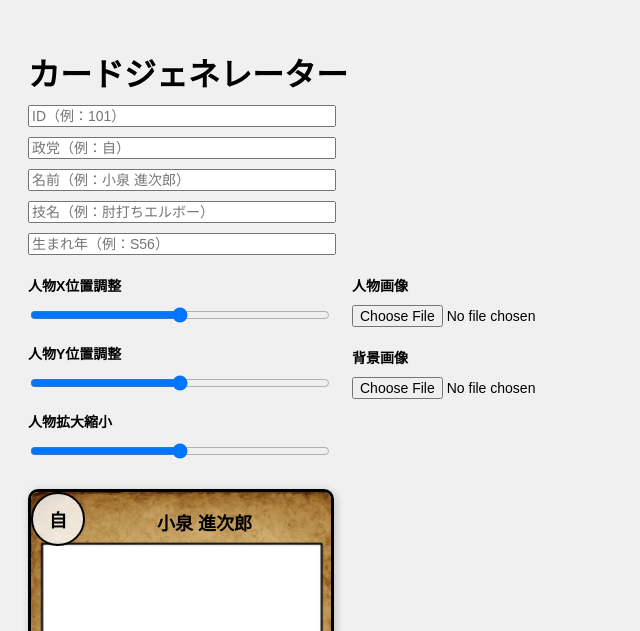
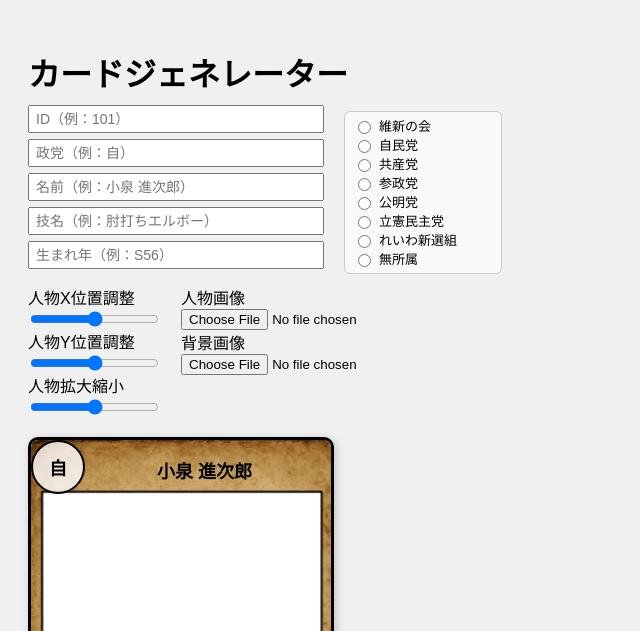
Before and after one commit to SotaAraki/PolitZukan, a website: page cardMaker.html in a window 1280 px wide. Shown: the top 631 px of the page, without its empty margins (0-640 px from the left). Drawn offline with nearby package versions, Linux system fonts and the light colour scheme.

Commit message:
[update]カードメーカー更新
政党をラジオボタンで選択できるように

```diff
--- a/cardMaker.css
+++ b/cardMaker.css
@@ -1,3 +1,4 @@
+/* 全体の基本スタイル */
 body {
   font-family: sans-serif;
   background: #f0f0f0;
@@ -8,24 +9,60 @@
   margin-bottom: 10px;
 }
 
-.form input,
-.form label {
-  display: block;
+/* 入力欄とラジオボタンを横に並べる */
+.form {
+  display: flex;               /* 横並び */
+  gap: 20px;                   /* 左右の間隔 */
+  align-items: flex-start;     /* 上揃え */
   margin-bottom: 10px;
-  font-size: 14px;
-  width: 300px;
 }
 
-.form label {
-  margin-top: 10px;
-  font-weight: bold;
+/* 左側の入力欄グループ（ID・政党・名前・技名・生年） */
+.form-left {
+  display: flex;
+  flex-direction: column;
 }
 
+/* 各入力欄の共通スタイル */
+.form-left input {
+  width: 280px;
+  margin-bottom: 6px;          /* 縦の間隔を詰める */
+  font-size: 14px;
+  padding: 4px 6px;
+}
+
+/* 右側のラジオボタングループ */
+.party-radios {
+  display: flex;
+  flex-direction: column;
+  gap: 3px;                    /* ラジオボタン間の縦間隔を縮小 */
+  font-size: 13px;
+  padding: 6px 8px;
+  border: 1px solid #ccc;
+  border-radius: 6px;
+  background: #f9f9f9;
+  max-height: 170px;           /* 高さ制限 */
+  overflow-y: auto;            /* オーバーしたらスクロール */
+  min-width: 140px;
+  margin-top: 6px;             /* 上側の位置を揃える */
+}
+
+/* 各ラジオボタンラベルの表示スタイル */
+.party-radios label {
+  display: flex;
+  align-items: center;
+  gap: 5px;
+  margin: 0;
+  line-height: 1.2;
+}
+
+/* 背景・人物画像調整ブロック */
 .adjustment-wrapper {
   display: flex;
   gap: 20px;
 }
 
+/* 左側：スライダー */
 .adjust-left,
 .adjust-right {
   display: flex;
@@ -44,21 +81,21 @@
   box-shadow: 2px 2px 10px rgba(0, 0, 0, 0.2);
 }
 
-/* 背景画像 */
+/* 背景画像エリア */
 .background {
   position: absolute;
   top: 0;
   left: 0;
   width: 100%;
   height: 100%;
-  background-image: url("public/image/cardBackground.png");
+  background-image: url("public/image/cardBackground.png"); /* 初期背景画像 */
   background-size: cover;
   background-position: center;
   background-repeat: no-repeat;
   z-index: 0;
 }
 
-/* 人物画像 */
+/* 人物画像（imgタグで表示） */
 .person-image {
   position: absolute;
   top: 0;
@@ -69,7 +106,7 @@
   pointer-events: none;
 }
 
-/* 政党マーク */
+/* 政党マーク（左上の丸） */
 .circle {
   top: 0px;
   left: 0px;
@@ -87,7 +124,7 @@
   z-index: 2;
 }
 
-/* 名前 */
+/* 名前欄 */
 .name {
   top: 15px;
   left: 120px;
@@ -99,7 +136,7 @@
   z-index: 2;
 }
 
-/* 必殺ラベル */
+/* 「必殺」ラベル */
 .label {
   top: 280px;
   left: 30px;
@@ -113,7 +150,7 @@
   z-index: 2;
 }
 
-/* 技名 */
+/* 技名表示 */
 .skill {
   top: 310px;
   width: 100%;
@@ -125,7 +162,7 @@
   z-index: 2;
 }
 
-/* 生まれ年 */
+/* 生まれ年（下部） */
 .footer {
   bottom: 10px;
   left: 50%;
@@ -139,6 +176,7 @@
   z-index: 2;
 }
 
+/* カード保存ボタン */
 #downloadBtn {
   margin-top: 20px;
   padding: 8px 16px;
--- a/cardMaker.html
+++ b/cardMaker.html
@@ -9,13 +9,27 @@
   <h1>カードジェネレーター</h1>
 
   <div class="form">
-    <!-- IDは表示に使わず、保存名用 -->
-    <input type="text" id="idText" placeholder="ID（例：101）" />
+    <!-- 左：入力欄（ID、政党、名前、技、生年） -->
+    <div class="form-left">
+      <input type="text" id="idText" placeholder="ID（例：101）" />
+      <input type="text" id="circleText" placeholder="政党（例：自）" />
+      <input type="text" id="nameText" placeholder="名前（例：小泉 進次郎）" />
+      <input type="text" id="skillText" placeholder="技名（例：肘打ちエルボー）" />
+      <input type="text" id="footerText" placeholder="生まれ年（例：S56）" />
+    </div>
 
-    <input type="text" id="circleText" placeholder="政党（例：自）" />
-    <input type="text" id="nameText" placeholder="名前（例：小泉 進次郎）" />
-    <input type="text" id="skillText" placeholder="技名（例：肘打ちエルボー）" />
-    <input type="text" id="footerText" placeholder="生まれ年（例：S56）" />
+    <!-- 右：政党選択ラジオボタン -->
+    <div class="form-right party-radios">
+      <label><input type="radio" name="party" value="維" />維新の会</label>
+      <label><input type="radio" name="party" value="自" />自民党</label>
+      <label><input type="radio" name="party" value="共" />共産党</label>
+      <label><input type="radio" name="party" value="参" />参政党</label>
+      <label><input type="radio" name="party" value="公" />公明党</label>
+      <label><input type="radio" name="party" value="立" />立憲民主党</label>
+      <label><input type="radio" name="party" value="れ" />れいわ新選組</label>
+      <label><input type="radio" name="party" value="無" />無所属</label>
+    </div>
+  </div>
 
     <div class="adjustment-wrapper">
       <div class="adjust-left">
--- a/cardMaker.js
+++ b/cardMaker.js
@@ -87,3 +87,29 @@
     link.click();
   });
 });
+
+// 政党の丸：テキスト優先、それ以外はラジオ
+const circleEl = document.getElementById('circle');
+const circleInput = document.getElementById('circleText');
+
+// 入力時：常に反映＆優先
+circleInput.addEventListener('input', function () {
+  circleEl.textContent = this.value || getSelectedPartyInitial() || '白';
+});
+
+// ラジオボタンの初期取得関数
+function getSelectedPartyInitial() {
+  const selected = document.querySelector('input[name="party"]:checked');
+  return selected ? selected.value : '';
+}
+
+// ラジオボタン選択時
+const partyRadios = document.querySelectorAll('input[name="party"]');
+partyRadios.forEach(radio => {
+  radio.addEventListener('change', () => {
+    // テキスト入力が空欄ならラジオボタン反映
+    if (!circleInput.value.trim()) {
+      circleEl.textContent = getSelectedPartyInitial();
+    }
+  });
+});
```
